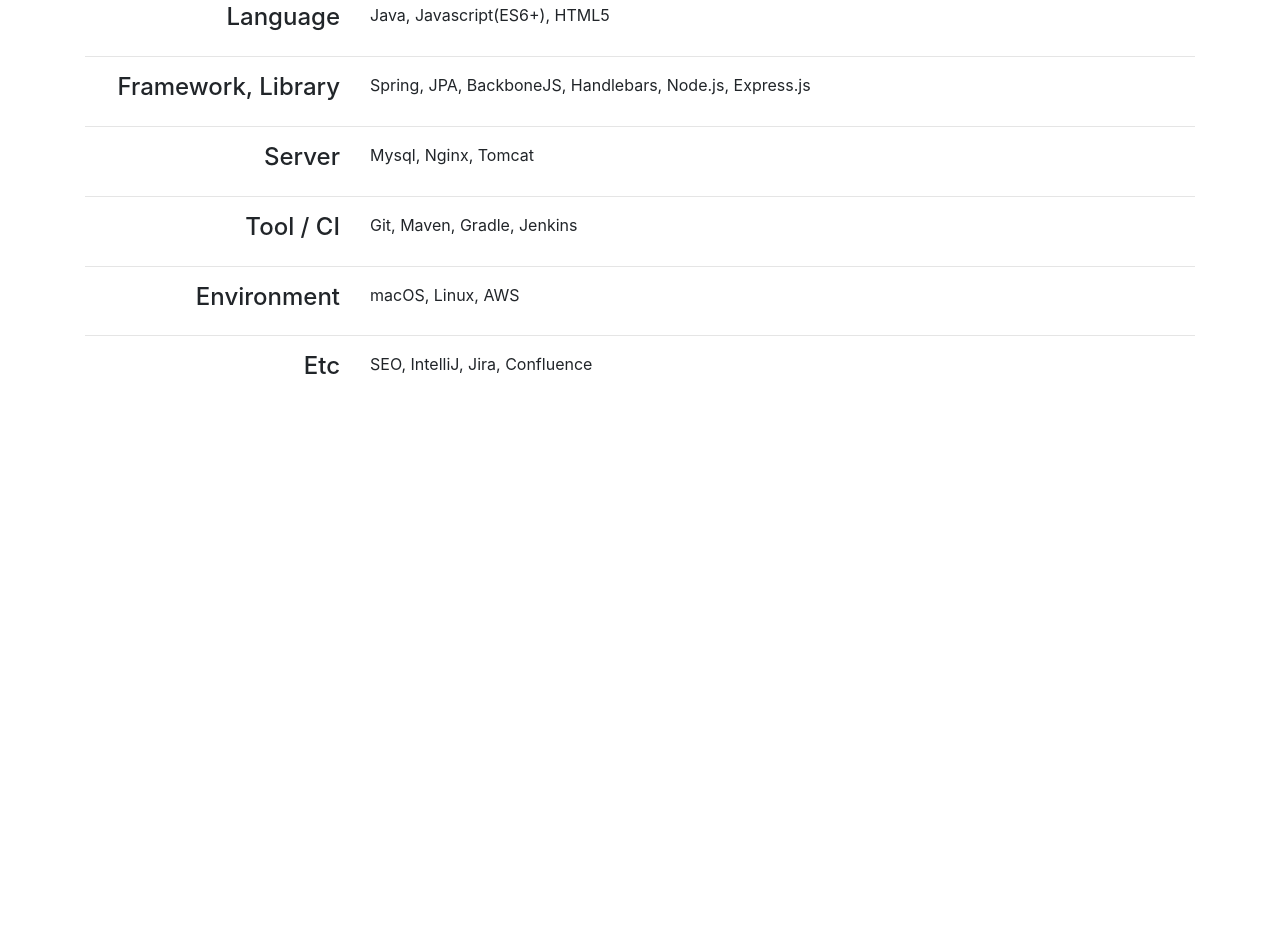
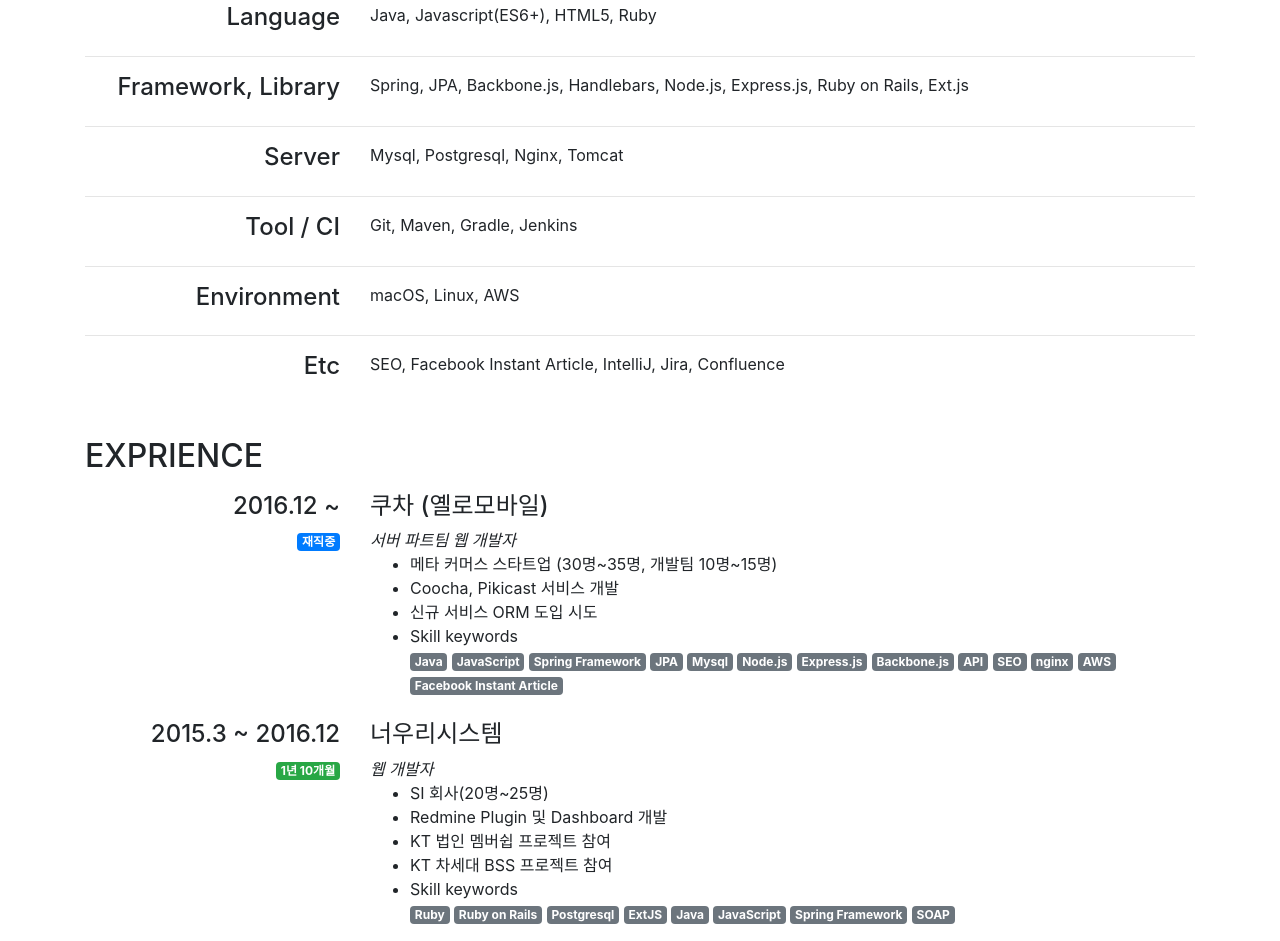
Before and after one commit to mirrors89/resume, a website: page index.html in a window 1280 px wide. Shown: the part 370-1311 px from the top of the page. Before the commit the page ends 800 px from the top, so only its background shows below. Drawn offline with nearby package versions, Linux system fonts and the light colour scheme.

Commit message:
add exprience, update skills

```diff
--- a/index.html
+++ b/index.html
@@ -100,7 +100,7 @@
             <h4>Language</h4>
           </div>
           <div class="col-md-9 col-sm-12">
-            Java, Javascript(ES6+), HTML5
+            Java, Javascript(ES6+), HTML5, Ruby
           </div>
         </div>
         <hr>
@@ -109,7 +109,7 @@
             <h4>Framework, Library</h4>
           </div>
           <div class="col-md-9 col-sm-12">
-            Spring, JPA, BackboneJS, Handlebars, Node.js, Express.js
+            Spring, JPA, Backbone.js, Handlebars, Node.js, Express.js, Ruby on Rails, Ext.js
           </div>
         </div>
         <hr>
@@ -118,7 +118,7 @@
             <h4>Server</h4>
           </div>
           <div class="col-md-9 col-sm-12">
-            Mysql, Nginx, Tomcat
+            Mysql, Postgresql, Nginx, Tomcat
           </div>
         </div>
         <hr>
@@ -145,7 +145,7 @@
             <h4>Etc</h4>
           </div>
           <div class="col-md-9 col-sm-12">
-            SEO, IntelliJ, Jira, Confluence
+            SEO, Facebook Instant Article, IntelliJ, Jira, Confluence
           </div>
         </div>
       </div>
@@ -153,6 +153,89 @@
     <!-- /Skills -->
 
     <!-- Exprience -->
+    <div class="row pt-5">
+      <div class="col">
+        <div class="row pb-2">
+          <div class="col">
+            <div class="text-md-left">
+              <h2>EXPRIENCE</h2>
+            </div>
+          </div>
+        </div>
+        <div class="row">
+          <div class="col-md-3 col-sm-12  text-md-right">
+            <div class="row">
+              <div class="col">
+                <h4>2016.12 ~ </h4>
+              </div>
+            </div>
+            <div class="row">
+              <div class="col">
+                <span class="badge badge-primary">재직중</span>
+              </div>
+            </div>
+          </div>
+          <div class="col-md-9 col-sm-12">
+            <h4>쿠차 (옐로모바일)</h4>
+            <i class="gray">서버 파트팀 웹 개발자</i>
+            <ul>
+              <li>메타 커머스 스타트업 (30명~35명, 개발팀 10명~15명)</li>
+              <li>Coocha, Pikicast 서비스 개발</li>
+              <li>신규 서비스 ORM 도입 시도</li>
+              <li>Skill keywords<br>
+                <span class="badge badge-secondary">Java</span>
+                <span class="badge badge-secondary">JavaScript</span>
+                <span class="badge badge-secondary">Spring Framework</span>
+                <span class="badge badge-secondary">JPA</span>
+                <span class="badge badge-secondary">Mysql</span>
+                <span class="badge badge-secondary">Node.js</span>
+                <span class="badge badge-secondary">Express.js</span>
+                <span class="badge badge-secondary">Backbone.js</span>
+                <span class="badge badge-secondary">API</span>
+                <span class="badge badge-secondary">SEO</span>
+                <span class="badge badge-secondary">nginx</span>
+                <span class="badge badge-secondary">AWS</span>
+                <span class="badge badge-secondary">Facebook Instant Article</span>
+              </li>
+            </ul>
+          </div>
+        </div>
+        <div class="row pt-2">
+          <div class="col-md-3 col-sm-12 text-md-right">
+            <div class="row">
+              <div class="col">
+                <h4>2015.3 ~ 2016.12</h4>
+              </div>
+            </div>
+            <div class="row">
+              <div class="col">
+                <span class="badge badge-success">1년 10개월</span>
+              </div>
+            </div>
+          </div>
+          <div class="col-md-9 col-sm-12">
+            <h4>너우리시스템</h4>
+            <i class="gray">웹 개발자</i>
+            <ul>
+              <li>SI 회사(20명~25명)</li>
+              <li>Redmine Plugin 및 Dashboard 개발</li>
+              <li>KT 법인 멤버쉽 프로젝트 참여</li>
+              <li>KT 차세대 BSS 프로젝트 참여</li>
+              <li>Skill keywords<br>
+                <span class="badge badge-secondary">Ruby</span>
+                <span class="badge badge-secondary">Ruby on Rails</span>
+                <span class="badge badge-secondary">Postgresql</span>
+                <span class="badge badge-secondary">ExtJS</span>
+                <span class="badge badge-secondary">Java</span>
+                <span class="badge badge-secondary">JavaScript</span>
+                <span class="badge badge-secondary">Spring Framework</span>
+                <span class="badge badge-secondary">SOAP</span>
+              </li>
+            </ul>
+          </div>
+        </div>
+      </div>
+    </div>
     <!-- /Exprience -->
 
     <!-- Project -->
```
